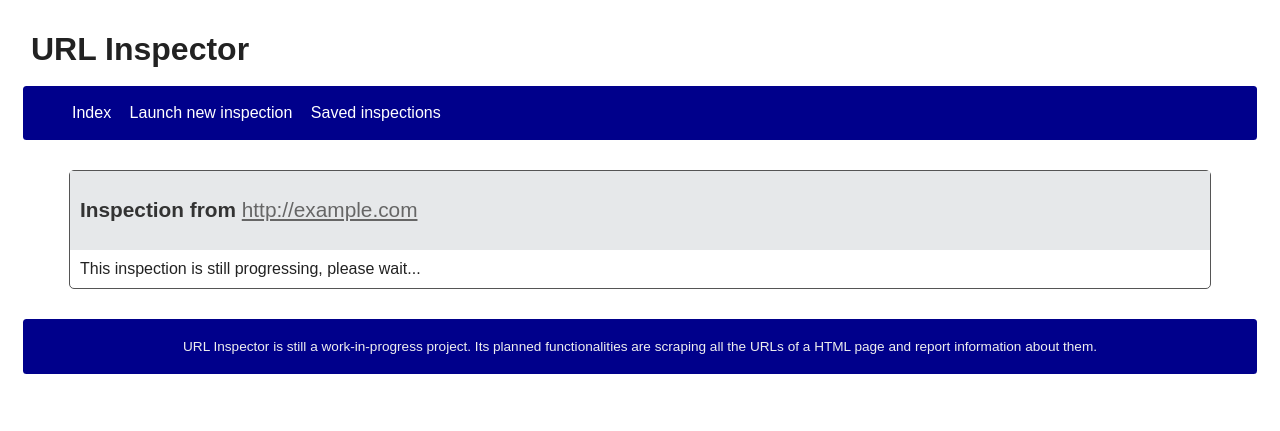
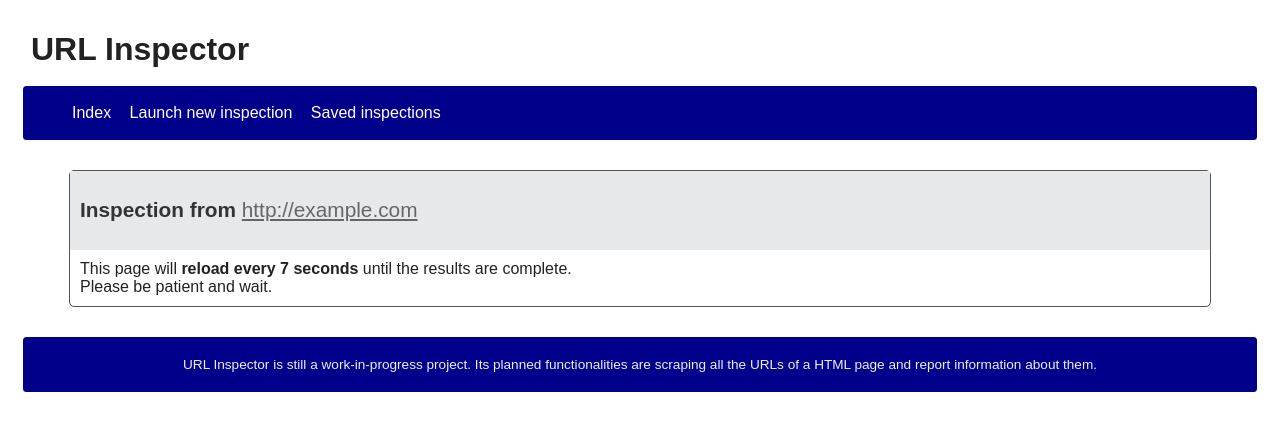
Before and after one commit to acsor/URL-Inspector, a Django app: page /inspection/1 in a window 1280 px wide. Shown: the top 431 px of the page. Run offline with Django 3.2, Linux system fonts and the light colour scheme; data comes from the database, SQL or seed files in the repository; both versions use the stored data as it was after the commit.

Commit message:
Add auto-refresh for inspections still in progress.
Add a few <meta> tags in base.html's <head>.

```diff
--- a/URLInspectorApp/templates/url_inspector/base.html
+++ b/URLInspectorApp/templates/url_inspector/base.html
@@ -4,7 +4,11 @@
 
 <head>
     <title>{% block title %}URL Inspector{% endblock %}</title>
+
     <meta charset="UTF-8">
+    <meta name="keywords" content="scraping,urls">
+    <meta name="description" content="Web utility to report link status on webpages.">
+
     <link type="text/css" rel="stylesheet" href="{% static 'url_inspector/style.css' %}">
 
     {% block head %}
--- a/URLInspectorApp/templates/url_inspector/inspection.html
+++ b/URLInspectorApp/templates/url_inspector/inspection.html
@@ -9,12 +9,18 @@
 
 {% block head %}
     <link type="text/css" rel="stylesheet" href="{% static 'url_inspector/style_inspection.css' %}">
+
+    {% if extraction.status == "started" %}
+        <meta http-equiv="refresh" content="{{ inspection_refresh }}">
+    {% endif %}
 {% endblock %}
 
 {% block content %}
     <section id="inspection-heading">
         <h2>
             Inspection from
+            <!-- TO-DO Create a custom template filter for creating anchors like the one below and set the target
+            attribute to a new window -->
             <a
                href="{{ extraction.url }}"
                style="font-weight: normal"
@@ -40,7 +46,10 @@
     </section>
 
     {% if extraction.status == "started" %}
-        <p>This inspection is still progressing, please wait...</p>
+        <p>
+            This page will <b>reload every {{ inspection_refresh }} seconds</b> until the results are complete.<br>
+            Please be patient and wait.
+        </p>
     {% elif extraction.status == "cancelled" %}
         <p>This inspection was interrupted while running. Please rerun it to collect new data.</p>
     {% elif extraction.status == "terminated" %}
--- a/URLInspectorApp/views.py
+++ b/URLInspectorApp/views.py
@@ -9,6 +9,7 @@ from .settings import conf_scrapyd
 global_context = {
     "length_url_max": 50,
     "length_url_min": 30,
+    "inspection_refresh": 7,    # Seconds to wait before an incomplete inspection's page is refreshed
 }
 
 
@@ -76,7 +77,7 @@ def inspection_new(request: HttpRequest):
     )
 
     if form_url not in request.GET:
-        # Implement proper handling
+        # TO-DO Implement proper handling
         pass
     else:
         url = request.GET[form_url]
```
Also changed, not shown: db.sqlite3.
